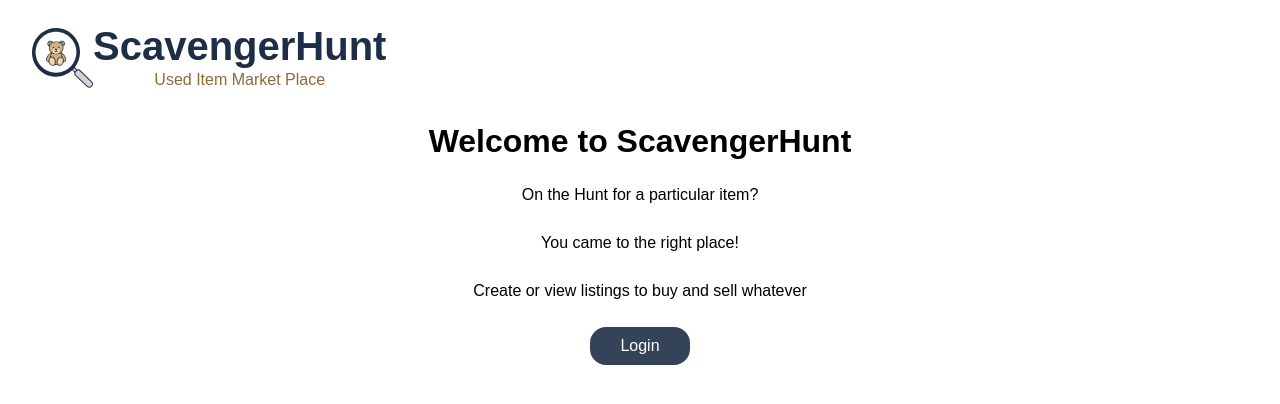
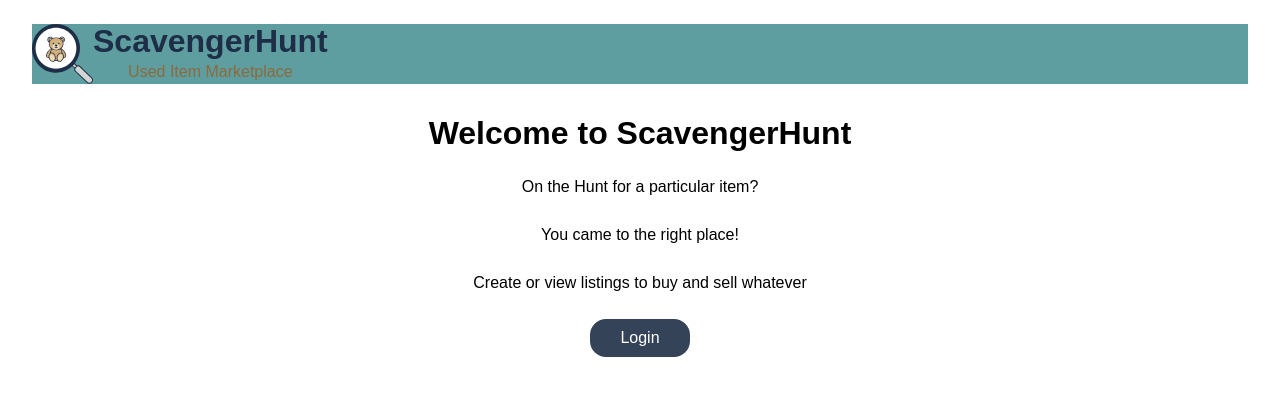
Before and after one commit to liao0035/Scavenger_Hunt_fontened, a React (Vite) app: page /login in a window 1280 px wide. Shown: the top 404 px of the page. Built offline with nearby package versions, Linux system fonts and the light colour scheme; a web font is replaced by a local one.

Commit message:
header style fix

```diff
--- a/src/components/crapcard.module.css
+++ b/src/components/crapcard.module.css
@@ -21,7 +21,7 @@ a {
         object-fit: cover;
         /* border-radius: 1rem 1rem 0 0; */
         box-shadow: var(--shadow);
-        /* overflow: hidden; */
+
     }
 
 }
--- a/src/components/header.jsx
+++ b/src/components/header.jsx
@@ -19,10 +19,10 @@ export default function Header() {
       {/* <header className={styles.nav}> */}
       <div className={styles.container}>
         <NavLink to="/">
-          <img src={logoOnly} />
+          <img className={styles.logo} src={logoOnly} />
           <div className={styles.logo}>
             <h1 className={styles.logo}>ScavengerHunt</h1>
-            <p className={styles.logo}>Used Item Market Place</p>
+            <p className={styles.logo}>Used Item Marketplace</p>
           </div>
         </NavLink>
 
@@ -54,7 +54,6 @@ export default function Header() {
 
                 <li>
                   <div className={`${styles.liGroup} ${styles.link}`}>
-                    <LoginBtn />
                     {user?.avatar && (
                       <img
                         src={user.avatar}
@@ -62,6 +61,7 @@ export default function Header() {
                         referrerPolicy="no-referrer"
                       />
                     )}
+                    <LoginBtn />
                   </div>
                 </li>
               </>
--- a/src/components/header.module.css
+++ b/src/components/header.module.css
@@ -6,7 +6,6 @@
 
   &.loggedOut {
     @media only screen and (min-width: 45em) {
-
       padding-block-start: 1.5rem;
 
     }
@@ -19,33 +18,51 @@
     align-items: center;
     justify-content: center;
     padding-block-start: 1.5rem;
+    container-type: inline-size;
 
-    @media only screen and (min-width: 45em) {
+
+    @media only screen and (min-width: 65em) {
       flex-direction: row;
       padding-block-start: unset;
       justify-content: space-between;
       margin-inline: 2rem;
+      background-color: cadetblue;
+
     }
 
   }
+
+
 
   div.logo {
     display: flex;
     flex-direction: column;
     align-items: center;
     justify-content: center;
+
   }
 
   h1.logo {
     margin: 0;
-    /* font-size: clamp(1.5rem, 5cqi, 2rem); */
+    font-size: clamp(1.8rem, 6cqw, 2rem);
     white-space: nowrap;
+
+    @media only screen and (min-width:45em) {
+      /* white-space: wrap; */
+    }
 
   }
 
   p.logo {
     margin: 0;
     color: var(--color-secondary--dark);
+    font-size: clamp(.8rem, 6cqw, 1rem);
+    white-space: nowrap;
+
+    @media only screen and (min-width:45em) {
+
+      text-align: center;
+    }
   }
 
   .navBar {
@@ -60,10 +77,10 @@
   .link {
     color: var(--color-primary);
     padding-block: .5rem;
-    padding-inline: clamp(0.5rem, 2cqi, 1.5rem);
+    padding-inline: clamp(0.5rem, 2cqi, 1.2rem);
     display: block;
     text-align: center;
-    font-size: clamp(.9rem, 5cqw, 1.2rem);
+    font-size: clamp(1.125rem, 2cqw, 1.2rem);
     white-space: nowrap;
 
     &:where(:hover, :focus-visible) {
@@ -73,12 +90,15 @@
 
     @media only screen and (min-width:45rem) {
       padding-block: 2.5rem;
+      white-space: wrap;
+
     }
   }
 
   .linkGroup {
     @media only screen and (min-width: 45em) {
       display: flex;
+      gap: .5rem;
 
     }
   }
@@ -94,6 +114,7 @@
     border-radius: 50%;
     width: 2rem;
     height: 2rem;
+
   }
 
   .search {
@@ -102,4 +123,12 @@
     align-items: center;
   }
 
+
+  @media only screen and (min-width: 45em) {
+    img.logo {
+      width: 50%;
+      height: 50%;
+    }
+  }
+
 }
--- a/src/index.css
+++ b/src/index.css
@@ -81,7 +81,7 @@ h4 {
 }
 
 h1 {
-  font-size: clamp(1.802rem, 5cqi, 2.5rem);
+  font-size: clamp(1.8rem, 5cqi, 2.5rem);
 }
 
 h2 {
--- a/src/page/home.module.css
+++ b/src/page/home.module.css
@@ -6,6 +6,7 @@
   @media only screen and (min-width:45rem) {
     display: grid;
     grid-template-columns: repeat(2, 2fr);
+
   }
 
   @media only screen and (min-width:60rem) {
```
